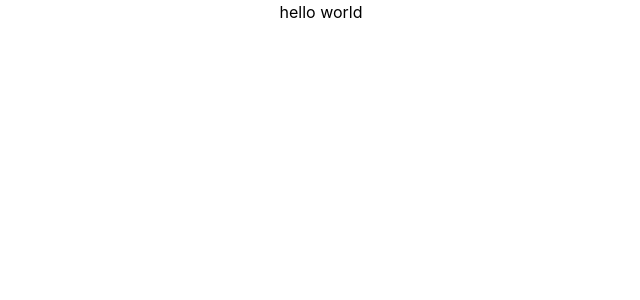
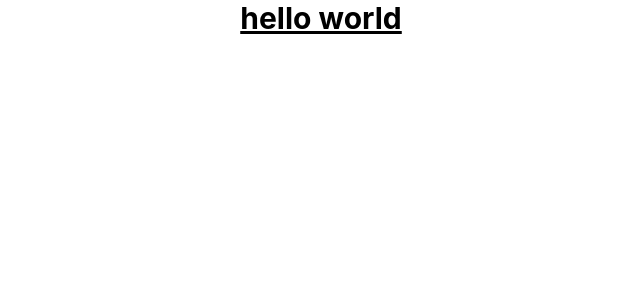
Before and after one commit to samuelmoiwa/rent-a-house-frontend, a React (Create React App) app: page / in a window 1280 px wide. Shown: the top 300 px of the page, without its empty margins (319-959 px from the left). Built offline with nearby package versions, Linux system fonts and the light colour scheme.

Commit message:
configure tailwindcss

```diff
--- a/src/App.js
+++ b/src/App.js
@@ -4,7 +4,7 @@ import './App.css';
 function App() {
   return (
     <div className="App">
-      <h1> hello world </h1>
+      <h1 className="text-3xl font-bold underline"> hello world </h1>
     </div>
   );
 }
```
Also changed, not shown: package.json (+11 -0 lines), 1 other file (tests, documents, lock files or other folders).
